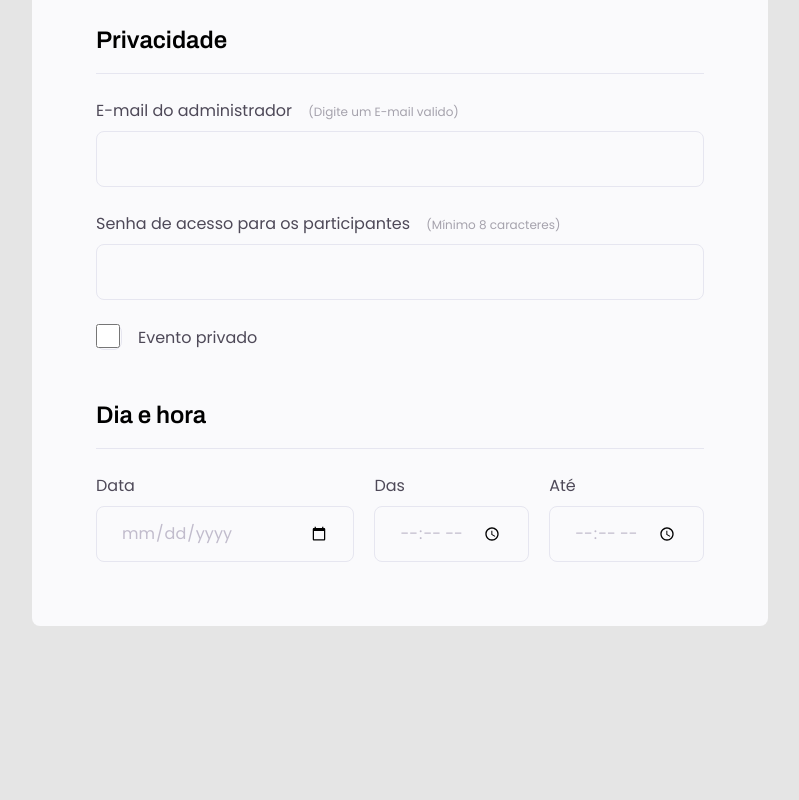
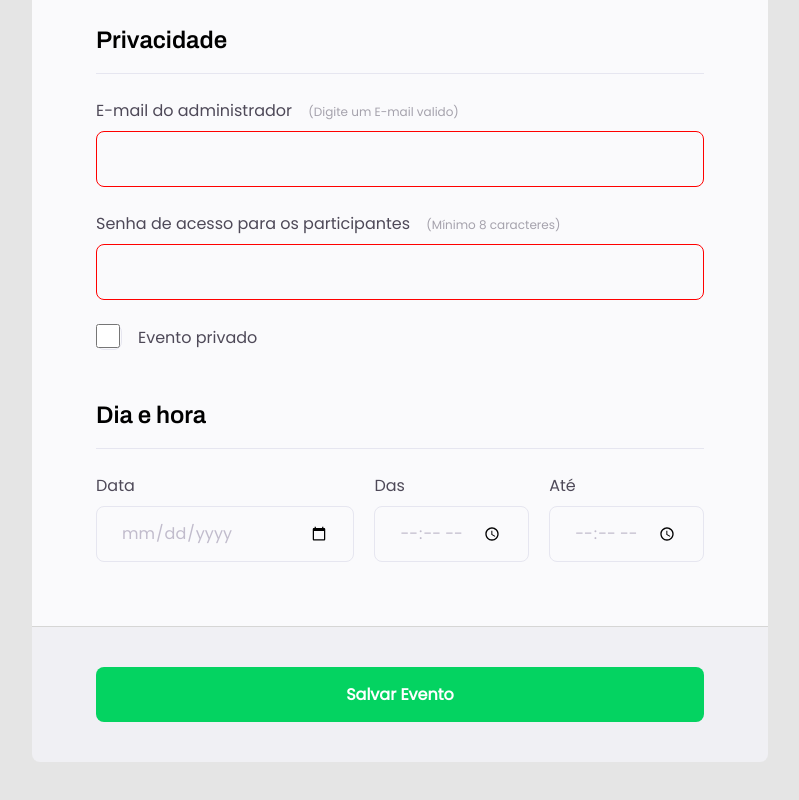
Before and after one commit to Maxtherox/RocketSeat-Stage03-Formulary, a plain HTML site: page index.html in a window 1280 px wide. Shown: the part 1094-1894 px from the top of the page, without its empty margins (240-1039 px from the left). Before the commit the page ends 1720 px from the top, so only its background shows below. Drawn offline with Linux system fonts and the light colour scheme.

Commit message:
Formulário Finalizado

```diff
--- a/Style.css
+++ b/Style.css
@@ -61,7 +61,7 @@ form {
     background: #fafafc;
     margin-top: 38px;
     min-height:300px;
-    border-radius: 8px;
+    border-radius: 8px 8px 0 0;
 
     padding: 64px;
 
@@ -209,3 +209,42 @@ fieldset legend {
 .checkbox-wrapper input:focus + label::before{
     outline: 2px solid black;
 }
+
+footer {
+    background: #f0f0f4;
+
+    height: 136px;
+
+    display: flex;
+    flex-direction: column;
+
+    padding: 40px 64px;
+
+    margin-bottom: 100px;
+
+    border-top: 1px solid #d6d6d5;
+
+    border-radius: 0 0 8px 8px;
+
+}
+
+footer .button {
+    height: 56px;
+    border-radius: 8px;
+    background: #04d361;
+    border: none;
+    font-weight: 600;
+    font-size: 16px;
+    line-height: 26px;
+    color: white;
+}
+
+footer .button:hover {
+    background: #09a750;
+    scale: 1.1;
+    cursor: pointer;
+}
+
+input:invalid {
+    border: 1px solid red;
+}
--- a/index.html
+++ b/index.html
@@ -25,7 +25,7 @@
             formulário de inscrição.
         </p>
     </header>
-        <form action="">
+        <form id="my-form" action="">
             <fieldset>
 
                 <div class="fieldset-wrapper">
@@ -35,7 +35,8 @@
 
                     <div class="input-wrapper">
                         <label for="event-tittle">Titulo do evento <span>(Mínimo 8 caracteres)</span></label>
-                        <input type="text" id="event-title"/>
+                        <input type="text" id="event-title" required minlength="8"/>
+
                     </div>
 
 
@@ -82,12 +83,12 @@
 
                     <div class="input-wrapper">
                         <label for="event-email">E-mail do administrador <span>(Digite um E-mail valido)</span></label>
-                        <input type="email" id="event-email"/>
+                        <input type="email" id="event-email" required/>
                     </div>
 
                     <div class="input-wrapper">
                         <label for="event-password">Senha de acesso para os participantes <span>(Mínimo 8 caracteres)</span></label>
-                        <input type="password" id="event-password"/>
+                        <input type="password" id="event-password" required minlength="8"/>
                     </div>
 
                     <div class="checkbox-wrapper">
@@ -121,18 +122,14 @@
                             <label for="event-end">Até</span></label>
                             <input type="time" id="event-end"/>
                         </div>
-
                     </div>
-
-
-
-
-
                 </div>
             </fieldset>
 
-        </form>
-
+         </form>
+            <footer>
+                 <input class="button" type="submit" form="my-form" value="Salvar Evento">
+            </footer>
     </div>
 </body>
 </html>
```
